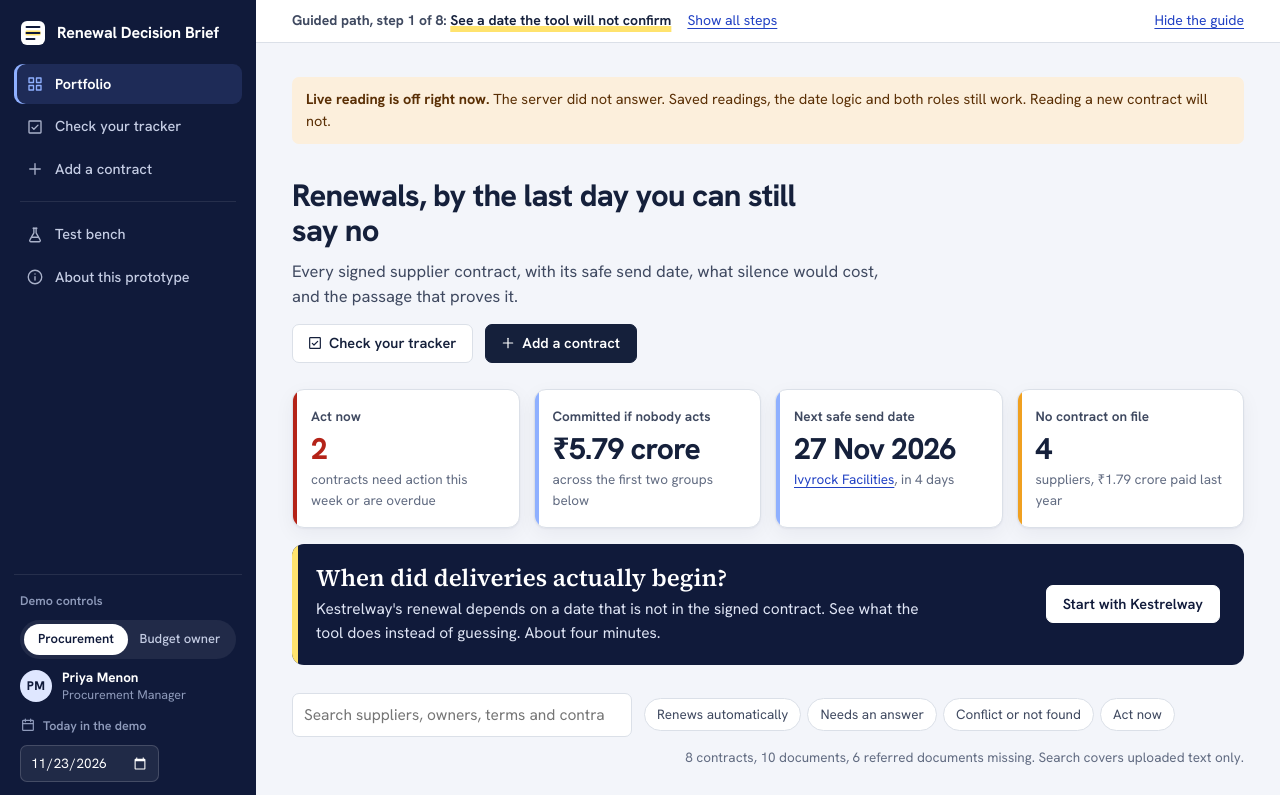
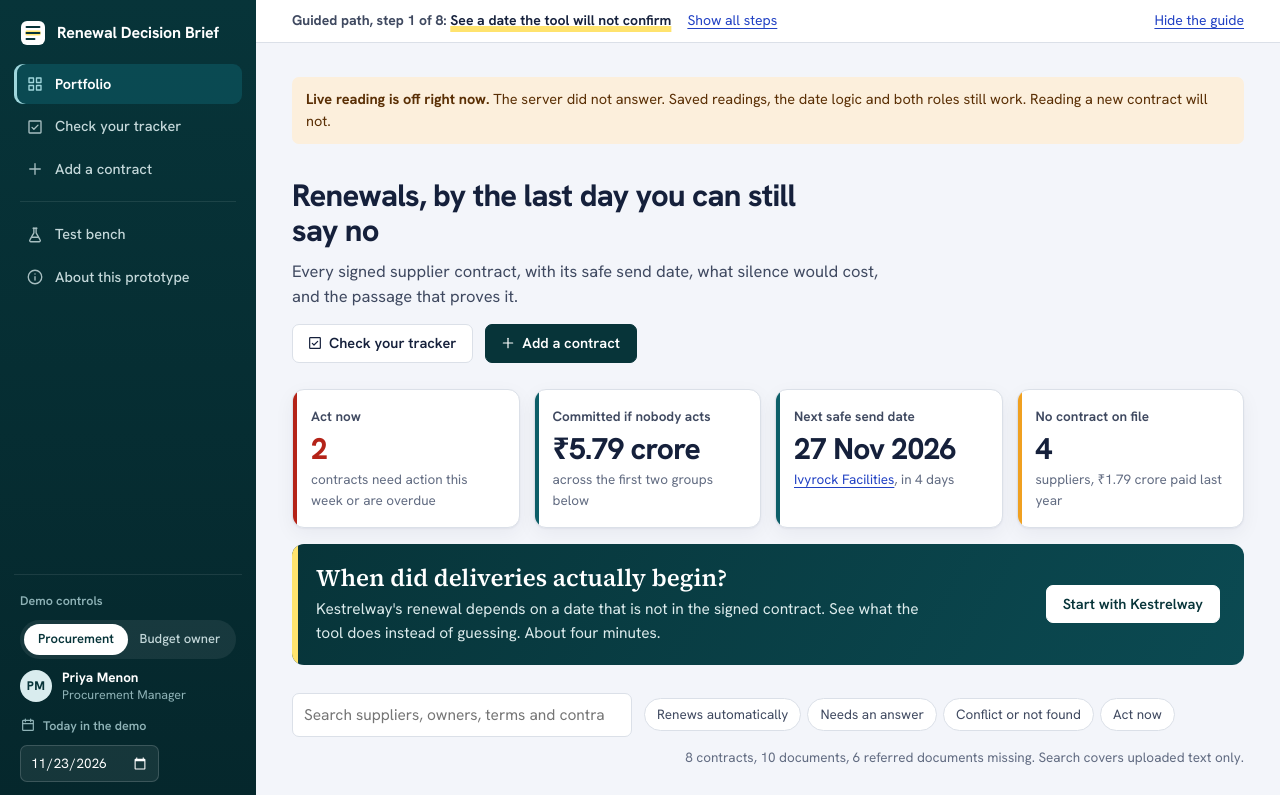
Before and after one commit to aryamanshuks/renewal-decision-brief, a website with bundled scripts: page public/index.html in a window 1280 px wide. Shown: the top 795 px of the page. Built offline with nearby package versions, Linux system fonts and the light colour scheme; files whose address does not match are found by name.

Commit message:
Sidebar, primary buttons and start banner in Sirion's dark teal
Co-Authored-By: Claude Opus 5.5 <noreply@anthropic.com>
Claude-Session: https://claude.ai/code/session_01AfcjuZTwyjBNicGnSic8ME

```diff
--- a/public/js/ui/icons.js
+++ b/public/js/ui/icons.js
@@ -30,7 +30,7 @@ export function Mark({ size = 26 }) {
   return html`<svg class="brand-mark" width=${size} height=${size} viewBox="0 0 26 26" aria-hidden="true" focusable="false">
     <rect x="1" y="1" width="24" height="24" rx="6" fill="#ffffff" />
     <rect x="5.5" y="10.5" width="15" height="5" rx="1.2" fill="#ffe36e" />
-    <path d="M6.5 7h13M6.5 13h13M6.5 19h8" stroke="#101a3a" stroke-width="1.9" stroke-linecap="round" />
+    <path d="M6.5 7h13M6.5 13h13M6.5 19h8" stroke="#073439" stroke-width="1.9" stroke-linecap="round" />
   </svg>`;
 }
 
--- a/public/styles.css
+++ b/public/styles.css
@@ -12,11 +12,12 @@
 
 :root {
   --paper: #f3f5fa;
-  --navy: #101a3a;
-  --navy-2: #1e2b57;
-  --side-ink: #c5cde4;
-  --sky: #8fb0ff;
-  --sky-soft: #dfe7ff;
+  --navy: #073439;
+  --navy-deep: #05272c;
+  --navy-2: #0d5e68;
+  --side-ink: #c4d8da;
+  --sky: #9fd6dc;
+  --sky-soft: #d9ecee;
   --sheet: #ffffff;
   --ink: #15203b;
   --ink-2: #3f4960;
@@ -58,7 +59,7 @@ main:focus { outline: none; }
 /* ---------- App shell: dark sidebar, light work area ---------- */
 .sr { position: absolute; width: 1px; height: 1px; overflow: hidden; clip: rect(0 0 0 0); white-space: nowrap; }
 .shell { display: grid; grid-template-columns: 256px minmax(0, 1fr); min-height: 100vh; }
-.side { background: var(--navy); color: var(--side-ink); position: sticky; top: 0; height: 100vh; display: flex; flex-direction: column; padding: 18px 14px 16px; overflow-y: auto; z-index: 30; }
+.side { background: linear-gradient(180deg, var(--navy) 0%, var(--navy-deep) 100%); color: var(--side-ink); position: sticky; top: 0; height: 100vh; display: flex; flex-direction: column; padding: 18px 14px 16px; overflow-y: auto; z-index: 30; }
 .side-top { display: flex; align-items: center; justify-content: space-between; gap: 10px; padding: 2px 6px 18px; }
 .brand { display: inline-flex; align-items: center; gap: 11px; font-weight: 700; font-size: 16px; color: #fff; text-decoration: none; letter-spacing: -0.01em; line-height: 1.2; }
 .brand-mark { flex: none; }
@@ -67,15 +68,15 @@ main:focus { outline: none; }
 .side-link { display: flex; align-items: center; gap: 11px; padding: 9px 12px; border-radius: 9px; color: var(--side-ink); text-decoration: none; font-size: 14.5px; font-weight: 500; }
 .side-link .icon { flex: none; opacity: .85; }
 .side-link:hover { background: rgba(255, 255, 255, .06); color: #fff; }
-.side-link.on { background: var(--navy-2); color: #fff; font-weight: 650; box-shadow: inset 3px 0 0 var(--sky); }
+.side-link.on { background: rgba(13, 94, 104, .55); color: #fff; font-weight: 650; box-shadow: inset 3px 0 0 var(--sky); }
 .side-link.on .icon { opacity: 1; color: var(--sky); }
 .side-badge { margin-left: auto; background: #e5484d; color: #fff; font-size: 12px; font-weight: 700; border-radius: 999px; padding: 1px 8px; }
 .side-sep { height: 1px; background: rgba(255, 255, 255, .09); margin: 10px 6px; }
 .side-foot { margin-top: auto; padding: 16px 6px 2px; border-top: 1px solid rgba(255, 255, 255, .09); display: flex; flex-direction: column; gap: 10px; }
-.side-cap { font-size: 12.5px; color: #8f9bbb; font-weight: 600; }
+.side-cap { font-size: 12.5px; color: #8fb3b7; font-weight: 600; }
 .side-who { display: flex; align-items: center; gap: 10px; font-size: 13.5px; color: #fff; line-height: 1.3; }
-.side-sub { color: #8f9bbb; font-size: 12.5px; }
-.side-date { display: flex; align-items: center; gap: 7px; font-size: 12.5px; color: #8f9bbb; font-weight: 600; margin-top: 2px; }
+.side-sub { color: #8fb3b7; font-size: 12.5px; }
+.side-date { display: flex; align-items: center; gap: 7px; font-size: 12.5px; color: #8fb3b7; font-weight: 600; margin-top: 2px; }
 .side-date-row { display: flex; align-items: center; gap: 10px; }
 .side-date-row .linkbtn { color: var(--sky); font-size: 13px; }
 .side input, .side select { background: rgba(255, 255, 255, .07); border: 1px solid rgba(255, 255, 255, .16); color: #fff; border-radius: 7px; padding: 6px 9px; font-size: 13.5px; color-scheme: dark; }
@@ -83,7 +84,7 @@ main:focus { outline: none; }
 .who-select { max-width: 170px; }
 .seg { display: inline-flex; background: var(--paper); border: 1px solid var(--rule); border-radius: 999px; padding: 3px; }
 .seg button { border: 0; background: transparent; color: var(--ink-2); padding: 5px 9px; border-radius: 999px; cursor: pointer; font-size: 13px; font-weight: 500; flex: 1; white-space: nowrap; }
-.seg button.on { background: var(--ink); color: #fff; font-weight: 600; }
+.seg button.on { background: var(--navy); color: #fff; font-weight: 600; }
 .seg-dark { background: rgba(255, 255, 255, .07); border-color: transparent; display: flex; }
 .seg-dark button { color: var(--side-ink); }
 .seg-dark button:hover { color: #fff; }
@@ -128,10 +129,10 @@ main:focus { outline: none; }
 
 /* ---------- Controls ---------- */
 .btn {
-  display: inline-flex; align-items: center; gap: 6px; border: 1px solid var(--ink); background: var(--ink); color: #fff;
+  display: inline-flex; align-items: center; gap: 6px; border: 1px solid var(--navy); background: var(--navy); color: #fff;
   padding: 9px 16px; border-radius: 7px; cursor: pointer; font-weight: 600; font-size: 14.5px; text-decoration: none; line-height: 1.25;
 }
-.btn:hover { background: #0b1430; text-decoration: none; }
+.btn:hover { background: #0a4a51; border-color: #0a4a51; text-decoration: none; }
 .btn.ghost { background: #fff; color: var(--ink); border-color: var(--rule); }
 .btn.ghost:hover { border-color: var(--ink-3); background: #fff; }
 .btn.small { padding: 6px 11px; font-size: 13.5px; }
@@ -148,7 +149,7 @@ input[type=file]::file-selector-button:hover { border-color: var(--ink-3); }
 .chips { display: flex; gap: 6px; flex-wrap: wrap; }
 .chip { border: 1px solid var(--rule); background: #fff; border-radius: 999px; padding: 5px 12px; font-size: 13.5px; cursor: pointer; color: var(--ink-2); }
 .chip:hover { border-color: var(--ink-3); color: var(--ink); }
-.chip.on { background: var(--ink); color: #fff; border-color: var(--ink); }
+.chip.on { background: var(--navy); color: #fff; border-color: var(--navy); }
 
 /* ---------- Status. Problems are loud; confirmation is quiet. ---------- */
 .stamp { display: inline-flex; align-items: center; gap: 5px; font-size: 12.5px; font-weight: 650; line-height: 1.1; padding: 4px 9px; border-radius: 999px; white-space: nowrap; }
@@ -242,15 +243,15 @@ input[type=file]::file-selector-button:hover { border-color: var(--ink-3); }
 .kpi { display: flex; flex-direction: column; gap: 2px; text-align: left; background: var(--sheet); border: 1px solid var(--rule); border-radius: var(--radius); padding: 16px 18px; box-shadow: var(--shadow); color: var(--ink); text-decoration: none; font: inherit; position: relative; overflow: hidden; }
 button.kpi, a.kpi { cursor: pointer; }
 button.kpi:hover, a.kpi:hover { border-color: #b9c2d3; }
-.kpi::before { content: ""; position: absolute; left: 0; top: 0; bottom: 0; width: 4px; background: var(--sky); }
+.kpi::before { content: ""; position: absolute; left: 0; top: 0; bottom: 0; width: 4px; background: var(--navy-2); }
 .kpi.bad::before { background: var(--bad); }
 .kpi.warn::before { background: #f0a020; }
-.kpi.on { box-shadow: 0 0 0 2px var(--ink); }
+.kpi.on { box-shadow: 0 0 0 2px var(--navy); }
 .kpi-l { font-size: 13.5px; font-weight: 650; color: var(--ink-2); }
 .kpi-v { font-size: 30px; line-height: 1.15; font-weight: 750; letter-spacing: -0.025em; margin-top: 4px; }
 .kpi-n { font-size: 13.5px; color: var(--ink-3); }
 .kpi.bad .kpi-v { color: var(--bad); }
-.start { display: flex; align-items: center; justify-content: space-between; gap: 16px 28px; flex-wrap: wrap; margin-top: 16px; background: var(--navy); color: #dfe5f5; border-radius: var(--radius); padding: 20px 24px; position: relative; overflow: hidden; }
+.start { display: flex; align-items: center; justify-content: space-between; gap: 16px 28px; flex-wrap: wrap; margin-top: 16px; background: linear-gradient(120deg, var(--navy) 0%, #0b4a52 100%); color: #dcebec; border-radius: var(--radius); padding: 20px 24px; position: relative; overflow: hidden; }
 .start::before { content: ""; position: absolute; left: 0; top: 0; bottom: 0; width: 6px; background: var(--hi); }
 .start-q { font-family: var(--serif); font-size: 24px; line-height: 1.2; color: #fff; font-weight: 600; margin-bottom: 4px; }
 .start-text { max-width: 70ch; }
@@ -468,9 +469,9 @@ ol.reminders li.past { color: var(--ink-3); }
 .sum-l { font-size: 12.5px; font-weight: 650; color: var(--ink-3); }
 .sum-tok b { font-size: 16px; font-weight: 750; letter-spacing: -0.01em; white-space: nowrap; }
 .sum-src { font-size: 12.5px; margin-top: 1px; }
-.sum-tok.mid { background: #f3f6ff; border-color: #cdd7f6; }
+.sum-tok.mid { background: #edf6f7; border-color: #c3dfe2; }
 .sum-tok.res { background: var(--navy); border-color: var(--navy); color: #fff; }
-.sum-tok.res .sum-l { color: #aab6d6; }
+.sum-tok.res .sum-l { color: #a9cfd3; }
 .sum.prov .sum-tok.res { background: #fff7ed; border: 1.5px dashed #f0a020; color: var(--ink); }
 .sum.prov .sum-tok.res .sum-l { color: #9a4d08; }
 .sum-op { display: flex; align-items: center; font-size: 20px; font-weight: 700; color: var(--ink-3); padding: 0 2px; }
```
